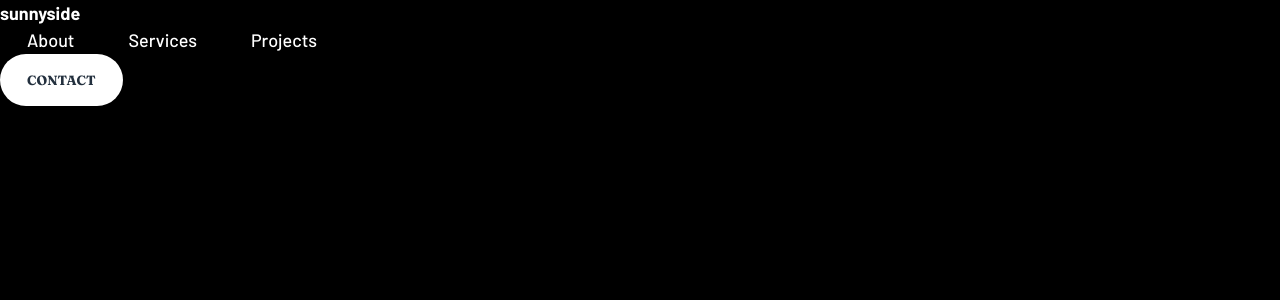
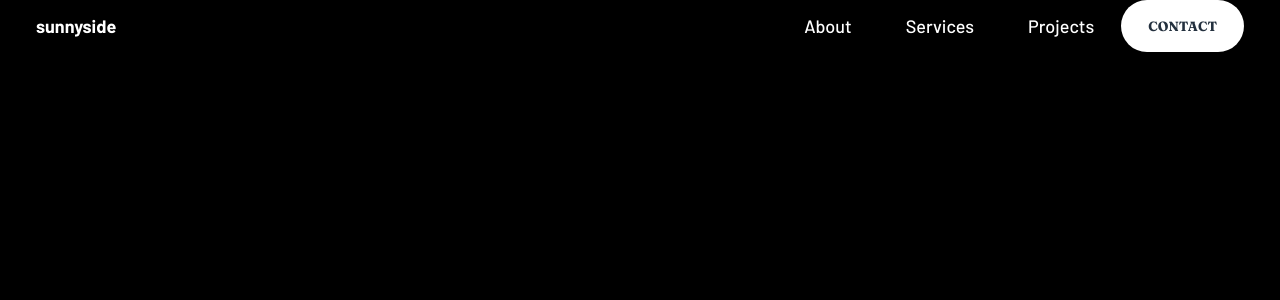
Before and after one commit to thiagoa-martins/sunnyside-agency-landing-page, a React (Create React App) app: page / in a window 1280 px wide. Shown: the top 300 px of the page. Built offline with nearby package versions, Linux system fonts and the light colour scheme.

Commit message:
Add head object with styles

```diff
--- a/src/App.js
+++ b/src/App.js
@@ -2,16 +2,12 @@ import "./styles/settings/colors.css";
 import "./styles/settings/fonts.css";
 import "./styles/generic/reset.css";
 import "./styles/elements/base.css";
-import Logo from "./components/logo/logo";
-import Menu from "./components/menu/menu";
-import Button from "./components/button/button";
+import Head from "./objects/head/head";
 
 function App() {
   return (
     <>
-      <Logo />
-      <Menu />
-      <Button label="contact"/>
+      <Head />
     </>
   );
 }
--- /dev/null
+++ b/src/objects/head/head.css
@@ -0,0 +1,11 @@
+.head {
+    display: flex;
+    justify-content: space-between;
+    align-items: center;
+    padding: 0 2rem;
+}
+
+.head nav {
+    display: flex;
+    align-items: center;
+}
--- /dev/null
+++ b/src/objects/head/head.js
@@ -0,0 +1,19 @@
+import "./head.css";
+import Logo from "../../components/logo/logo";
+import Menu from "../../components/menu/menu";
+import Button from "../../components/button/button";
+
+const Head = () => {
+    return (
+        <div className="head">
+            <Logo />
+
+            <nav>
+                <Menu />
+                <Button label="contact"/>
+            </nav>
+        </div>
+    );
+};
+
+export default Head;
--- a/src/styles/elements/base.css
+++ b/src/styles/elements/base.css
@@ -5,7 +5,6 @@ body {
 }
 
 body {
-    max-width: 375px;
     font-family: var(--font-barlow);
     line-height: 1.5rem;
     color: var(--color-neutral-white);
```
